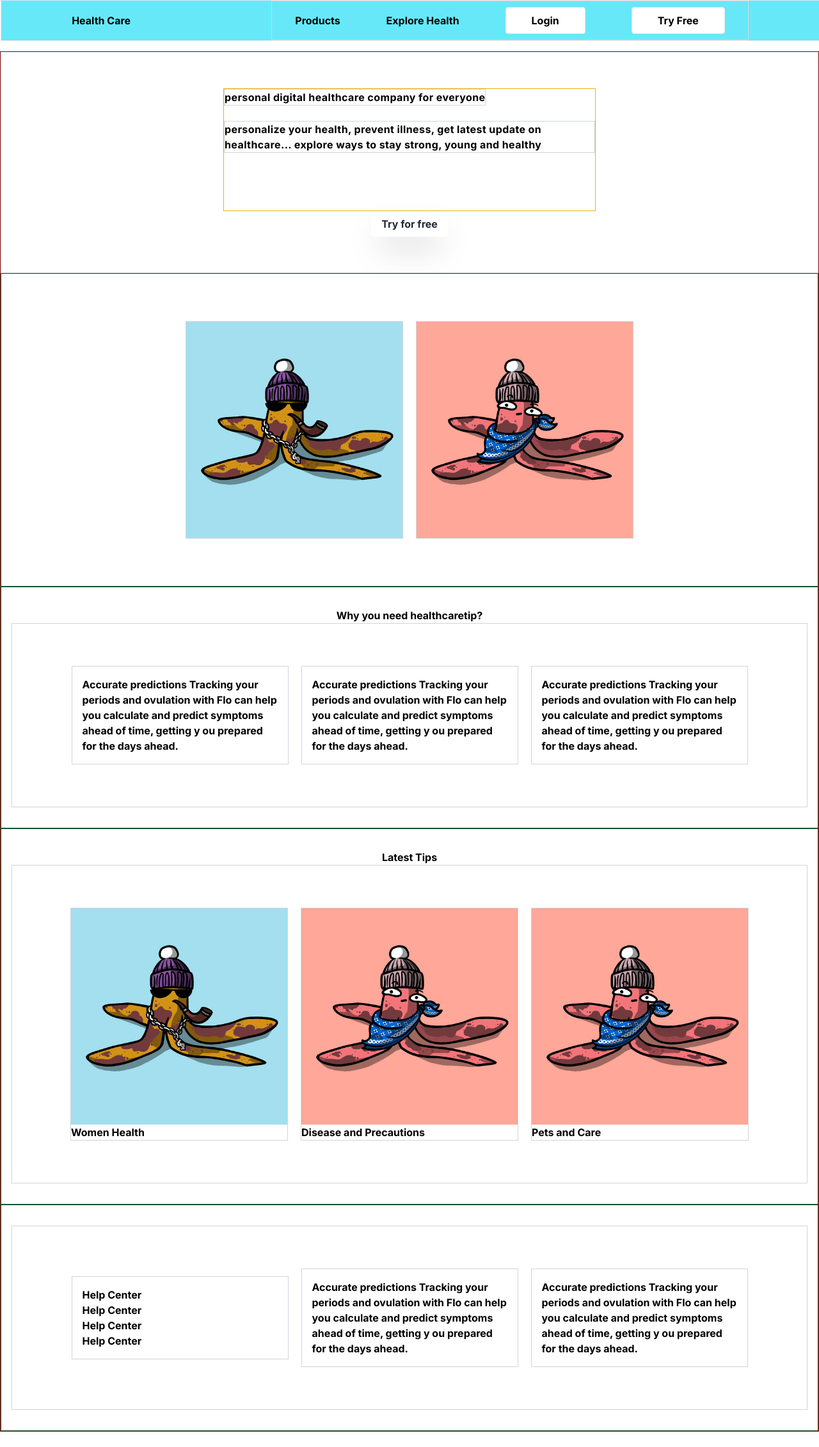
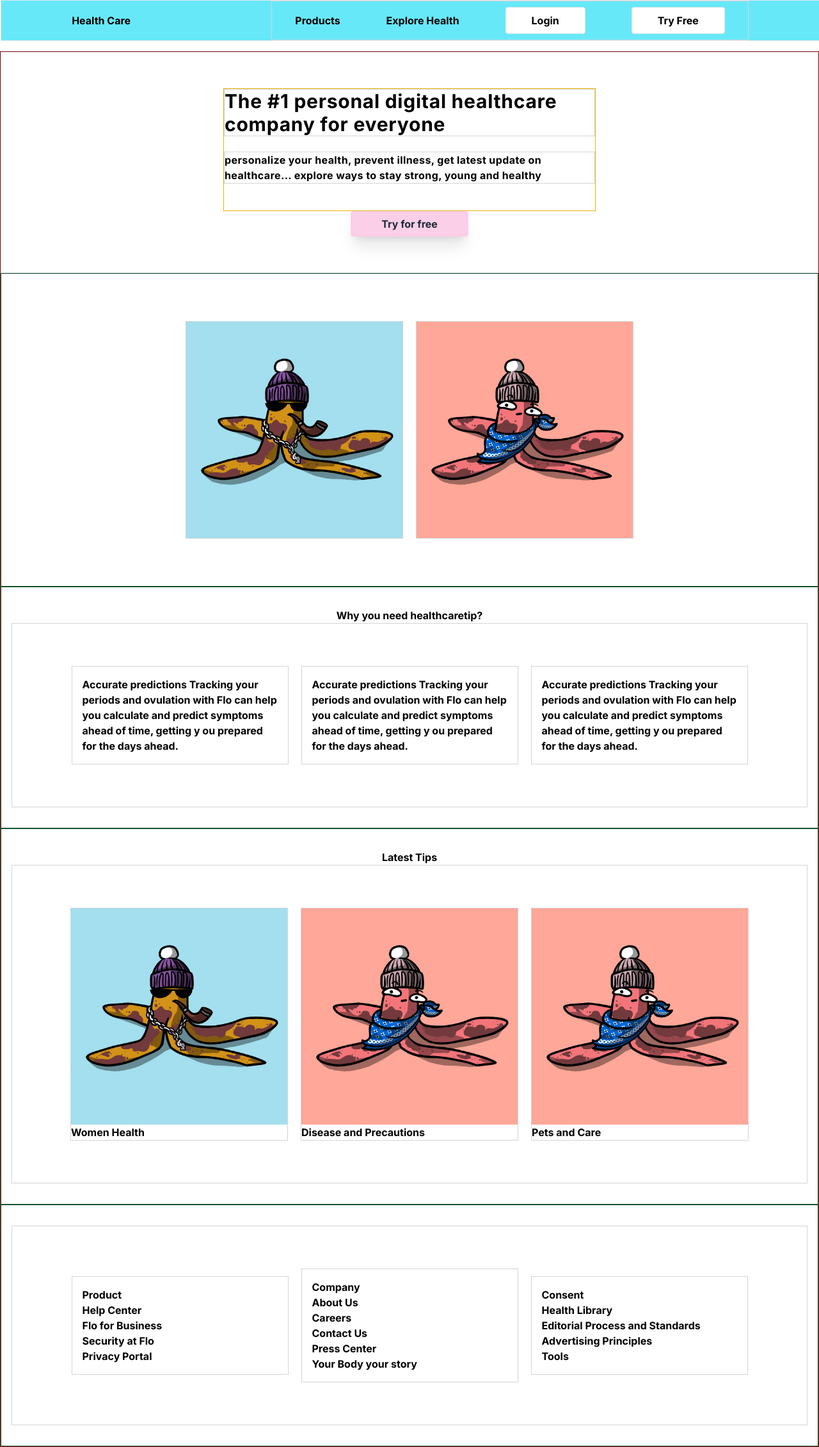
Before and after one commit to Bukunmi-sketch/nextjs-tailwindcss-project, a Next.js app: page / in a window 1280 px wide. Shown: the whole page at 64% size. Before the commit the page ends 2238 px from the top, so only its background shows below. Built offline with nearby package versions, Linux system fonts and the light colour scheme.

Commit message:
added all sections

```diff
--- a/pages/index.js
+++ b/pages/index.js
@@ -19,8 +19,8 @@ export default function Home() {
       <section className='flex items-center justify-center flex-col border border-gray-300 w-full md:p-14'>
 
         <div className='border border-yellow-500 w-full md:w-2/4 h-48  flex items-start flex-col'>
-          <div className='border border-gray-300 tracking-wide mb-6'>
-            personal digital healthcare company for everyone
+          <div className='border border-gray-300 tracking-wide mb-6 text-3xl'>
+              The #1 personal digital healthcare company for everyone
           </div>
 
           <div className='border border-gray-300 tracking-wide'>
@@ -29,7 +29,7 @@ export default function Home() {
 
         </div>
 
-        <button className='bg-white hover:bg-gray-400 text-gray-800 font-bold py-2 px-4 rounded shadow-2xl'>Try for free</button>
+        <button className='bg-pink-200 hover:bg-gray-400 text-gray-800 font-bold py-2 px-12 rounded shadow-xl'>Try for free</button>
       </section>
 
       {/* HUNDREDS OF HEALTH PROFESSIONALS */}
@@ -94,18 +94,29 @@ export default function Home() {
       <section className=' border px-4 py-8 border-green-900 w-full '>
 
         <div className='flex flex-col items-center justify-center border border-gray-300 m md:flex-row sm:p-14 '>
+
           <ul className='border border-gray-300 w-[90%] p-4 m-2.5  md:w-[30%]'>
-            <li><Link href="/about">Help Center</Link></li>
-            <li><Link href="/about">Help Center</Link></li>
-            <li><Link href="/about">Help Center</Link></li>
-            <li><Link href="/about">Help Center</Link></li>
+          <div>Product</div>
+            <li><Link href="/help">Help Center</Link></li>
+            <li><Link href="/business">Flo for Business</Link></li>
+            <li><Link href="/security">Security at Flo</Link></li>
+            <li><Link href="/privacy">Privacy Portal</Link></li>
           </ul>
-          <div className='border border-gray-300 w-[90%] p-4 m-2.5  md:w-[30%]'>
-            Accurate predictions Tracking your periods and ovulation with Flo can help you calculate and predict symptoms ahead of time, getting y ou prepared for the days ahead.
-          </div>
-          <div className='border border-gray-300 w-[90%] p-4 m-2.5  md:w-[30%]'>
-            Accurate predictions Tracking your periods and ovulation with Flo can help you calculate and predict symptoms ahead of time, getting y ou prepared for the days ahead.
-          </div>
+          <ul className='border border-gray-300 w-[90%] p-4 m-2.5  md:w-[30%]'>
+          <div>Company</div>
+            <li><Link href="/about">About Us</Link></li>
+            <li><Link href="/careers">Careers</Link></li>
+            <li><Link href="/contact">Contact Us</Link></li>
+            <li><Link href="/press">Press Center</Link></li>
+            <li><Link href="/body">Your Body your story</Link></li>
+          </ul>
+          <ul className='border border-gray-300 w-[90%] p-4 m-2.5  md:w-[30%]'>
+          <div>Consent</div>
+            <li><Link href="/health">Health Library</Link></li>
+            <li><Link href="/editorial">Editorial Process and Standards</Link></li>
+            <li><Link href="/advertisng">Advertising Principles</Link></li>
+            <li><Link href="/tools">Tools</Link></li>
+          </ul>
         </div>
 
       </section>
```
